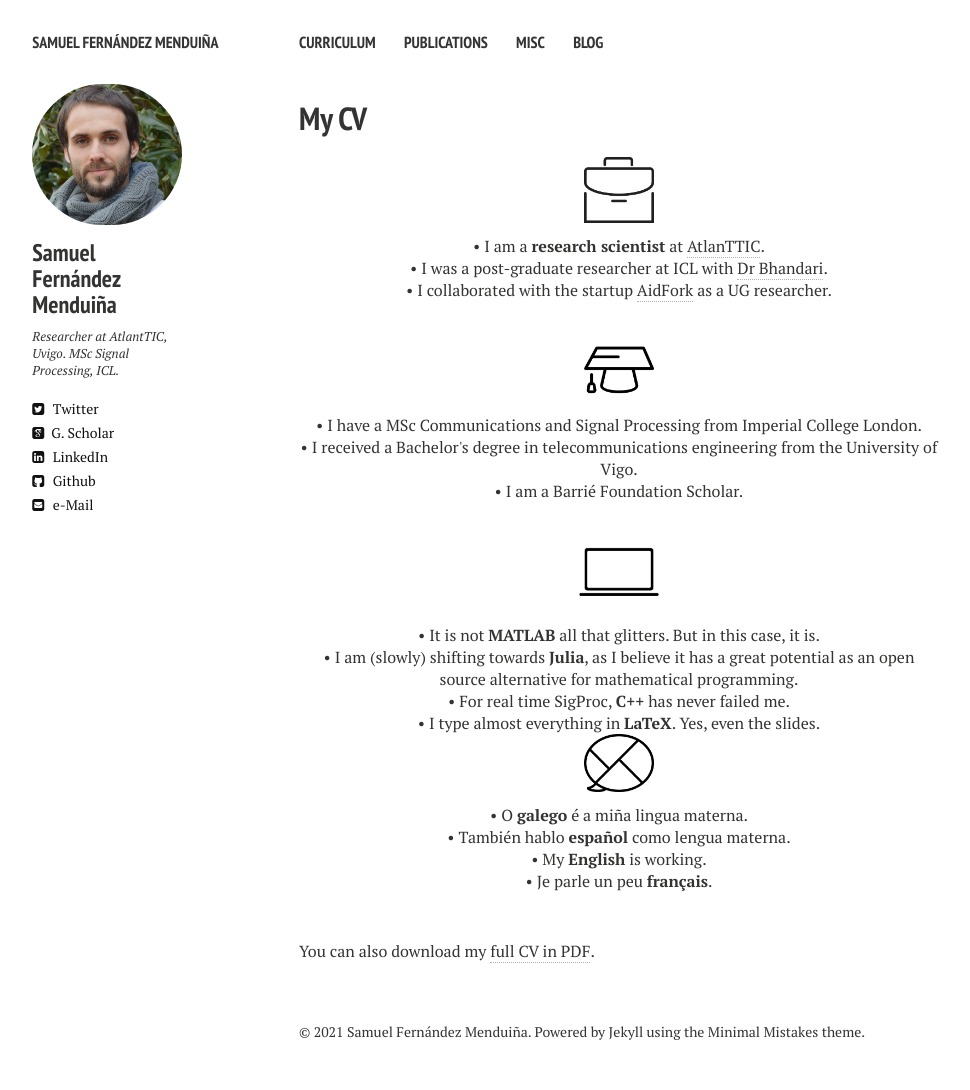
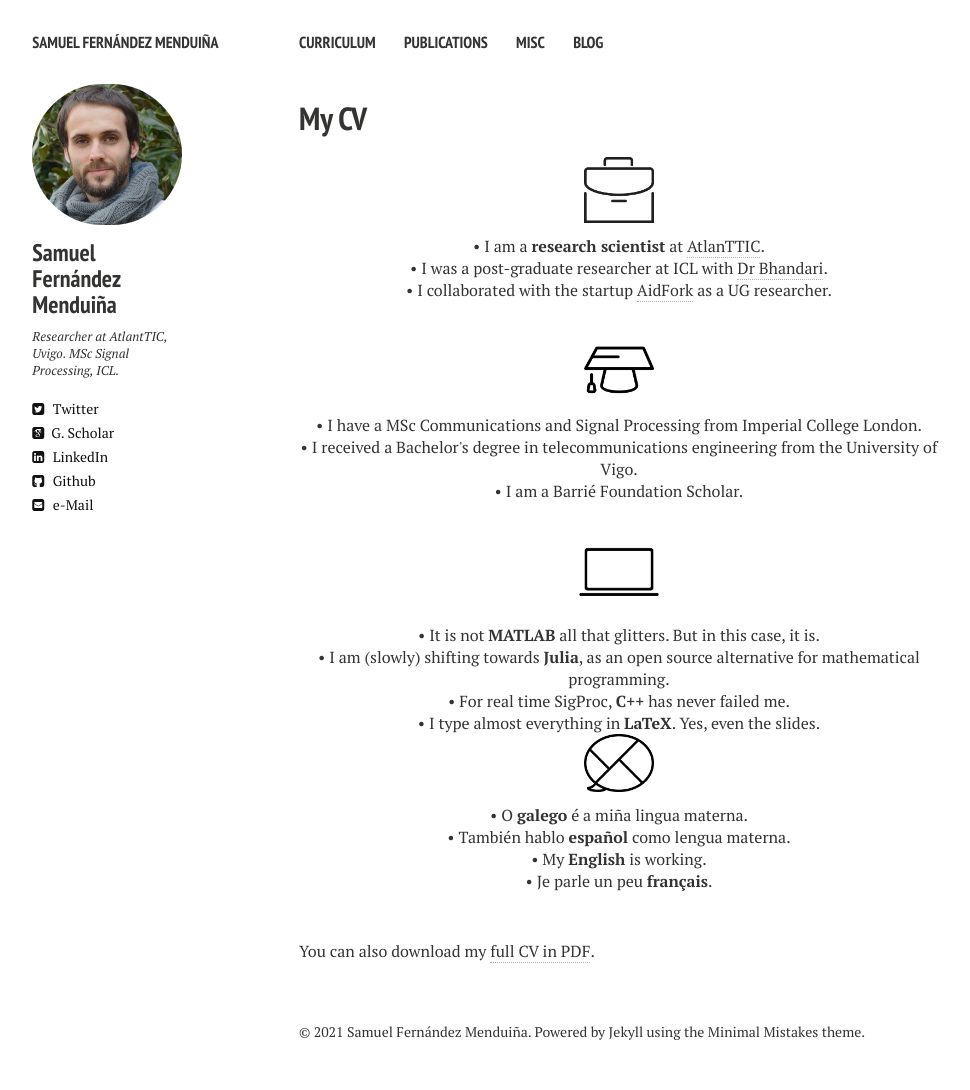
Before and after one commit to sf219/sfweb, a Jekyll site: the page built from cv.md, in a window 1280 px wide. Shown: the whole page, without its empty margins (21-991 px from the left). Built offline with Jekyll 4.4.1, drawn with Linux system fonts in a browser that asks for light colours; nearby versions of some CDN libraries.

Commit message:
Update cv.html

```diff
--- a/_layouts/cv.html
+++ b/_layouts/cv.html
@@ -57,7 +57,7 @@
       <p align="center" class=bottom-small><img src="{{ site.url }}/images/CV/computer2.png" alt="Computer Skills" width="80" height="80"></p>
 
     <p align="center">&#8226 It is not <strong>MATLAB</strong> all that glitters. But in this case, it is.</p>
-    <p align="center">&#8226 I am (slowly) shifting towards <strong>Julia</strong>, as I believe it has a great potential as an open source alternative for mathematical programming.</p>
+    <p align="center">&#8226 I am (slowly) shifting towards <strong>Julia</strong>, as an open source alternative for mathematical programming.</p>
     <p align="center">&#8226 For real time SigProc,  <strong>C++</strong> has never failed me.</p>
     <p align="center">&#8226 I type almost everything in <strong>LaTeX</strong>. Yes, even the slides.</p>
 
```
